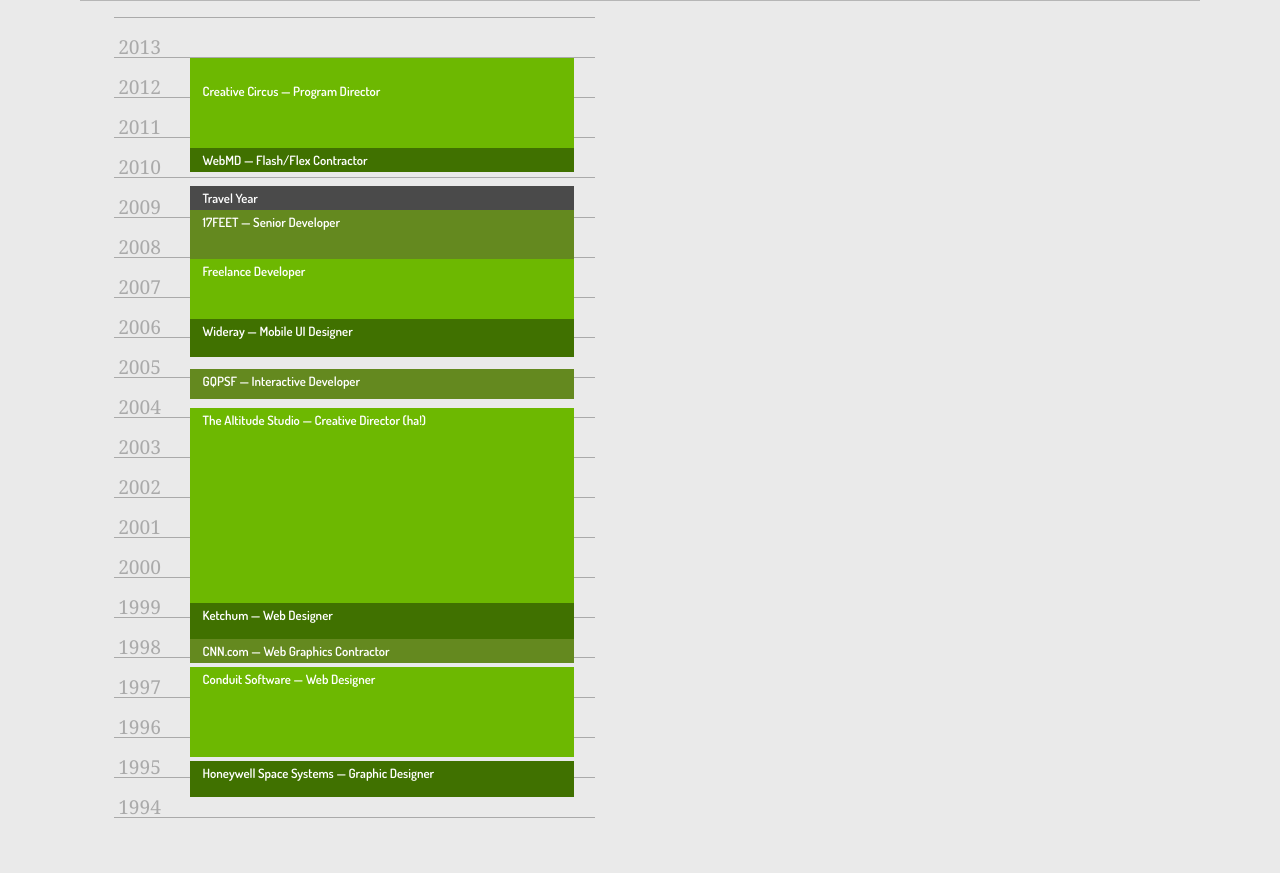
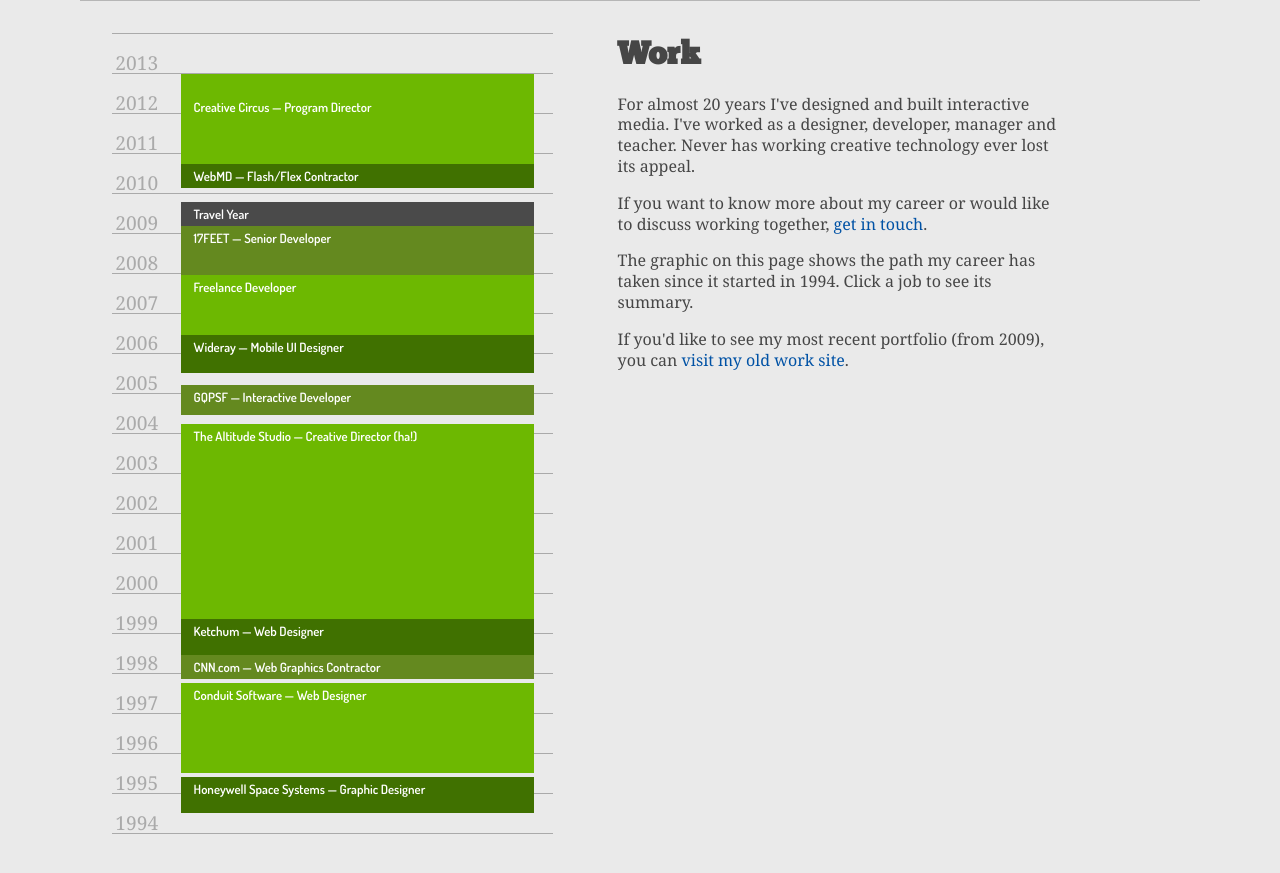
Before and after one commit to caltemose/chadzilla-twenty-twelve, a plain HTML site: page html2/work.html in a window 1280 px wide. Shown: the part 63-936 px from the top of the page. Drawn offline with Linux system fonts and the light colour scheme.

Commit message:
edits to work content

```diff
--- a/html2/assets/css/styles.css
+++ b/html2/assets/css/styles.css
@@ -155,6 +155,14 @@ section#who h1 {
 work page
 
 */
+
+.col.work-info {
+	margin: 0 6.25% 2em 6.25%;
+}
+.col.work-info h1 {
+	font-family: '../fonts/ChunkFiveRegular', Arial, sans-serif;
+	font-size: 2.0em;
+}
 section#timeline {
 	border-bottom: none;
 }
@@ -330,8 +338,15 @@ media query for larger devices
 	}
 	div.col.work {
 		float: left;
-		width: 49%;
-		margin-right: 2%;
+		position: relative;
+		width: 45%;
+		margin: 1em 0% 0 0;
+	}
+	div.col.work-info {
+		float: right;
+		position: relative;
+		width: 40%;
+		margin: 1em 12% 0 0;
 	}
 	div.col.articles {
 		float: left;
--- a/html2/work.html
+++ b/html2/work.html
@@ -24,6 +24,14 @@
 	</header>
 
 	<div class="clearfix">
+		<div class="col work-info">
+			<h1>Work</h1>
+			<p>For almost 20 years I've designed and built interactive media. I've worked as a designer, developer, manager and teacher. Never has working creative technology ever lost its appeal.</p>
+			<p>If you want to know more about my career or would like to discuss working together, <a href="#">get in touch</a>.</p>
+			<p>The graphic on this page shows the path my career has taken since it started in 1994. Click a job to see its summary.</p>
+			<p>If you'd like to see my most recent portfolio (from 2009), you can <a href="chadzilla.com/work">visit my old work site</a>.</p>
+		</div>
+
 		<div class="col work">
 
 			<section id="timeline">
@@ -82,7 +90,7 @@
 </div>
 </body>
 
-<script src="assets/js/zepto.js"></script>
-<script src="assets/js/work.js"></script>
+<!-- <script src="assets/js/zepto.js"></script>
+<script src="assets/js/work.js"></script> -->
 
 </html>
```
Also changed, not shown: html2/assets/img/buckwheat.jpg, 3 other files.
